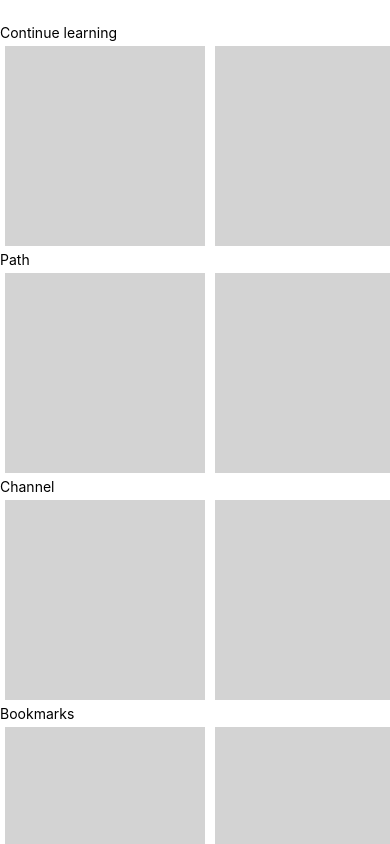
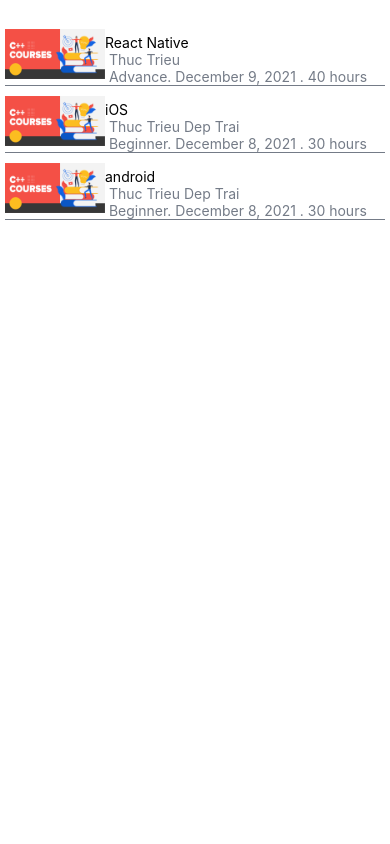
Before and after one commit to ngocthuc37/OnlineLearning, a React Native app: screen / in a window 390 px wide. Built offline with nearby package versions, Linux system fonts and the light colour scheme.

Commit message:
add list courses and list courses item

```diff
--- a/App.js
+++ b/App.js
@@ -2,14 +2,16 @@ import { StatusBar } from 'expo-status-bar';
 import React from 'react';
 import { StyleSheet, Text, View } from 'react-native';
 import Home from './source/components/Main/Home/home'
-
+import ListCourses from './source/components/Courses/ListCourses/list-courses'
 
 export default function App() {
   return (
 
     <View style={styles.container}>
 
-      <Home/>
+      {/* <Home/> */}
+
+      <ListCourses />
 
     </View>
   );
--- /dev/null
+++ b/source/components/Common/image-button.js
@@ -0,0 +1,35 @@
+import React from "react";
+import {View, StyleSheet, ImageBackground, TouchableOpacity, Text} from 'react-native';
+
+
+
+const ImageButton = (props) => {
+    return <ImageBackground style = {styles.button} source ={{uri: 'https://miro.medium.com/max/2000/1*FEk0jO2b0rADpuPJShHjhg.png'}}>
+        <TouchableOpacity
+            style ={styles.touch}
+            onPress = {props.onPress}
+        >
+            <Text style = {styles.text}> {props.title} </Text>
+        </TouchableOpacity>
+    </ImageBackground>
+}
+const styles = StyleSheet.create({
+    button: {
+        height: 100,
+
+        margin: 5,
+    },
+    touch: {
+        flex: 1,
+        justifyContent: 'center',
+        alignItems: 'center',
+    },
+    text: {
+        color: 'white',
+        fontSize: 24,
+        fontWeight: 'bold',
+        textAlign: 'center',
+    }
+})
+
+export default ImageButton
--- /dev/null
+++ b/source/components/Courses/ListCourses/list-courses.js
@@ -0,0 +1,44 @@
+import React from 'react';
+import {View, FlatList } from 'react-native';
+import ListCoursesItems from '../ListCoursesItems/list-courses-items'
+
+
+const ListCourses = (props) => {
+    const courses = [
+    {
+        id: 1,
+        title: 'React Native',
+        author: 'Thuc Trieu',
+        level: 'Advance',
+        released: 'December 9, 2021',
+        duration: '40 hours'
+    },
+    {
+        id: 2,
+        title: 'iOS',
+        author: 'Thuc Trieu Dep Trai',
+        level: 'Beginner',
+        released: 'December 8, 2021',
+        duration: '30 hours'
+    },
+    {
+        id: 3,
+        title: 'android',
+        author: 'Thuc Trieu Dep Trai',
+        level: 'Beginner',
+        released: 'December 8, 2021',
+        duration: '30 hours'
+    }
+    ]
+
+
+    return <View>
+        <FlatList
+            data = {courses}
+            renderItem = {({item}) => <ListCoursesItems item={item} />}
+            />
+    </View>
+
+}
+
+export default ListCourses
--- /dev/null
+++ b/source/components/Courses/ListCoursesItems/list-courses-items.js
@@ -0,0 +1,32 @@
+import React from 'react';
+import {View, StyleSheet, Text, Image } from 'react-native';
+
+
+const ListCoursesItems = (props) => {
+    return <View style = {styles.item}>
+        <Image style={styles.image} source ={require('../../../../assets/c.png')} />
+        <View style = {{marginTop: 5}}>
+            <Text>{props.item.title}</Text>
+            <Text style ={styles.darkText} > {props.item.author}</Text>
+            <Text style ={styles.darkText} > {`${props.item.level}. ${props.item.released} . ${props.item.duration}`}</Text>
+        </View>
+    </View>
+}
+
+const styles = StyleSheet.create({
+    item: {
+        flexDirection: 'row',
+        margin: 5,
+        borderBottomColor: '#747b87',
+        borderBottomWidth: 1 ,
+    },
+    image: {
+        width: 100,
+        height: 50,
+    },
+    darkText: {
+        color: '#747b87',
+    }
+})
+
+export default ListCoursesItems
--- a/source/components/Main/Home/SectionCourses/section-courses.js
+++ b/source/components/Main/Home/SectionCourses/section-courses.js
@@ -19,6 +19,14 @@ const SectionCourses = (props) => {
             level: 'Beginner',
             released: 'December 8, 2021',
             duration: '30 hours'
+        },
+        {
+            id: 3,
+            title: 'android',
+            author: 'Thuc Trieu Dep Trai',
+            level: 'Beginner',
+            released: 'December 8, 2021',
+            duration: '30 hours'
         }
     ]
 
@@ -28,7 +36,7 @@ const SectionCourses = (props) => {
 
     return <View>
         <View>
-            <Text>{props.title}</Text>
+            <Text style = {{marginLeft: 10, fontSize: 20}}>{props.title}</Text>
         </View>
         <ScrollView horizontal = {true}>
             {renderListItems()}
--- a/source/components/Main/Home/SectionCoursesItem/section-courses-item.js
+++ b/source/components/Main/Home/SectionCoursesItem/section-courses-item.js
@@ -1,10 +1,15 @@
 import React from 'react';
-import {View, StyleSheet} from 'react-native';
+import {View, StyleSheet, Image, Text} from 'react-native';
 
 const SectionCoursesItem = (props) => {
 
     return <View style ={styles.item}>
-
+        <Image source = {require('../../../../../assets/c.png')} style = {styles.image} />
+        <View style = {{marginTop: 5, marginLeft: 5}}>
+            <Text>{props.item.title}</Text>
+            <Text style ={styles.darkText} > {props.item.author}</Text>
+            <Text style ={styles.darkText} > {`${props.item.level}. ${props.item.released} . ${props.item.duration}`}</Text>
+        </View>
     </View>
 }
 const styles = StyleSheet.create({
@@ -13,6 +18,13 @@ const styles = StyleSheet.create({
         width: 200,
         height: 200,
         backgroundColor: 'lightgrey',
+    },
+    image: {
+        width: '100%' ,
+        height: 100,
+    },
+    darkText: {
+        color: '#747b87',
     }
 })
 
--- a/source/components/Main/Home/home.js
+++ b/source/components/Main/Home/home.js
@@ -1,10 +1,15 @@
 import React from 'react';
 import {View, StyleSheet, ScrollView} from 'react-native';
 import SectionCourses from './SectionCourses/section-courses';
+import ImageButton from '../../Common/image-button'
 
 const Home = (props) => {
+    const onPressNewRelease = () => {
+        console.log('Press new release');
+    }
 
     return <ScrollView>
+        <ImageButton title = 'NEW RELEASE' onPress ={onPressNewRelease}/>
         <SectionCourses title = 'Continue learning' />
         <SectionCourses title = 'Path' />
         <SectionCourses title = 'Channel' />
```
Also changed, not shown: assets/c.png (added).
